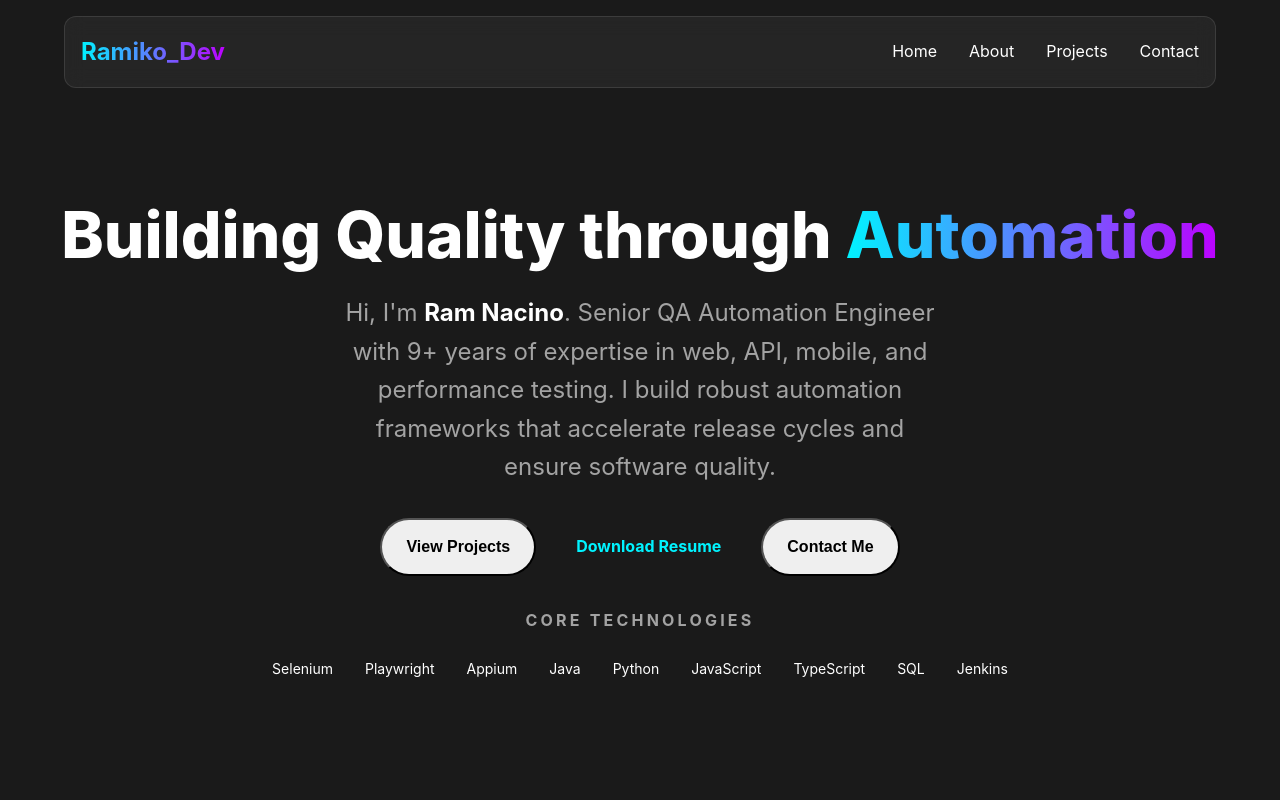
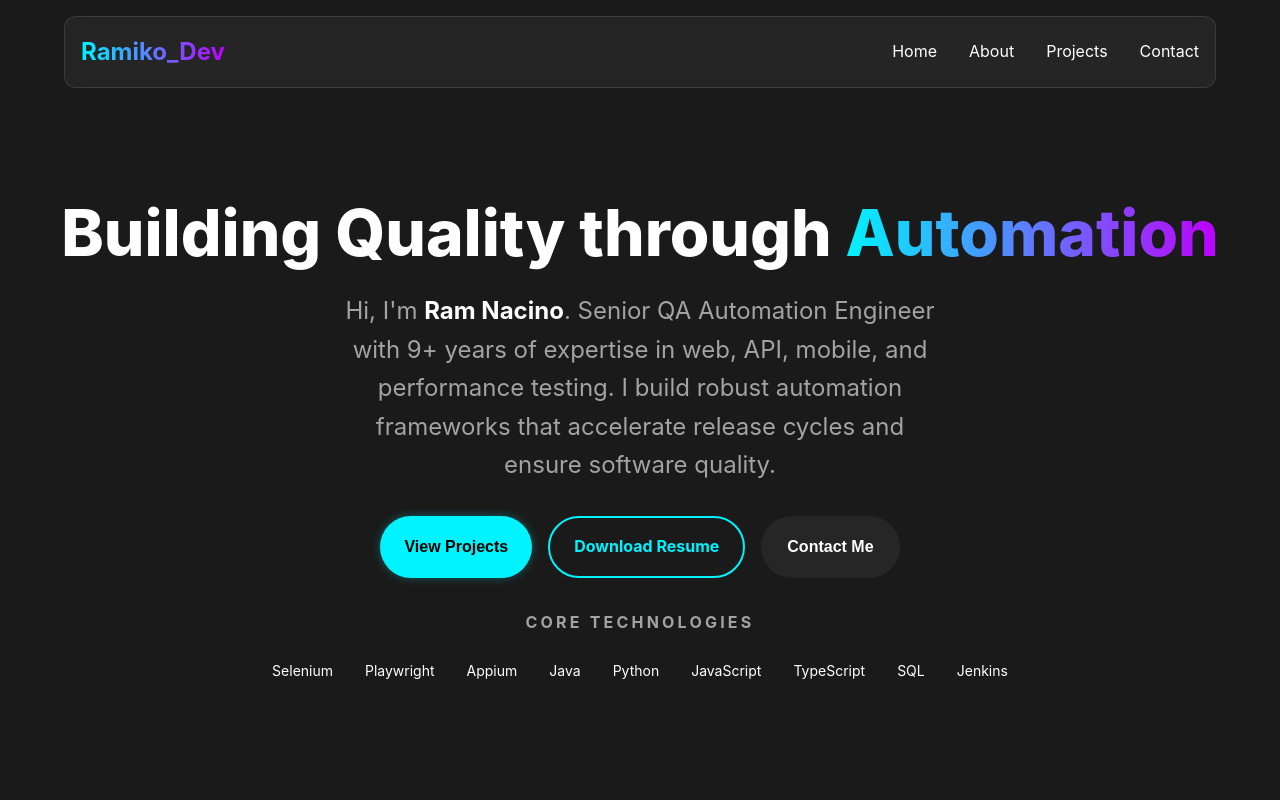
Before and after one commit to TinyMG/ram-nacino-portfolio, a React (Vite) app: page / in a window 1280 px wide. Shown: the top 800 px of the page. Built offline with nearby package versions, Linux system fonts and the light colour scheme.

Commit message:
style: fix button styles to use design system instead of tailwind

```diff
--- a/src/components/ui/Button.jsx
+++ b/src/components/ui/Button.jsx
@@ -16,9 +16,9 @@ const Button = ({
     const baseStyles = 'inline-block font-bold cursor-pointer transition-all rounded-full';
 
     const variants = {
-        primary: 'bg-[var(--primary)] text-[#000] hover-scale',
-        secondary: 'bg-transparent border border-[var(--primary)] text-[var(--primary)] hover-glow',
-        ghost: 'bg-[rgba(255,255,255,0.05)] text-[var(--text-primary)] hover-glow',
+        primary: 'btn-primary',
+        secondary: 'btn-secondary',
+        ghost: 'btn-ghost',
     };
 
     const sizes = {
@@ -27,7 +27,7 @@ const Button = ({
         lg: 'px-8 py-4 text-lg',
     };
 
-    const buttonClasses = `${baseStyles} ${variants[variant]} ${sizes[size]} ${className}`;
+    const buttonClasses = `btn ${baseStyles} ${variants[variant]} ${sizes[size]} ${className}`;
 
     if (props.href) {
         return (
--- a/src/design/utilities.css
+++ b/src/design/utilities.css
@@ -516,3 +516,11 @@
         font-size: 4rem;
     }
 }
+/* Button Classes */
+.btn { border: none; outline: none; text-align: center; display: inline-flex; justify-content: center; align-items: center; text-decoration: none; }
+.btn-primary { background-color: var(--primary); color: #000; box-shadow: 0 0 10px rgba(0, 243, 255, 0.3); }
+.btn-primary:hover { transform: scale(1.05); box-shadow: 0 0 20px var(--primary-glow); }
+.btn-secondary { background-color: transparent; border: 2px solid var(--primary); color: var(--primary); }
+.btn-secondary:hover { background-color: rgba(0, 243, 255, 0.1); box-shadow: 0 0 20px var(--primary-glow); }
+.btn-ghost { background-color: rgba(255, 255, 255, 0.05); border: 2px solid transparent; color: var(--text-primary); }
+.btn-ghost:hover { background-color: rgba(255, 255, 255, 0.1); box-shadow: 0 0 20px rgba(255, 255, 255, 0.2); }
```
